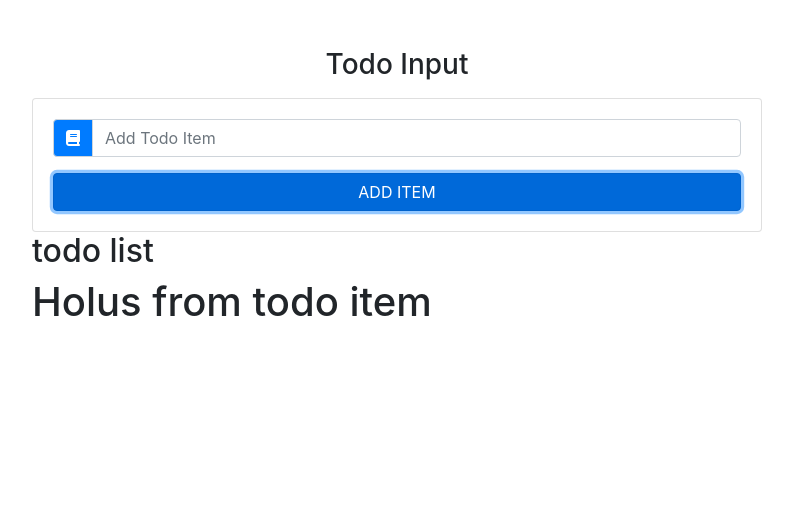
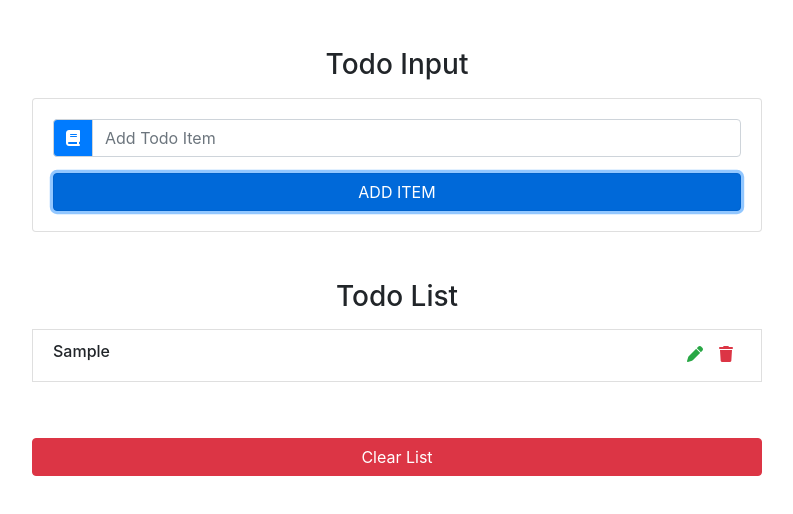
Before and after one commit to saugatdai/react-todo-list, a React (Create React App) app: page / in a window 1280 px wide. Both pictures are taken after typing "Sample" into the empty fields and a click on the button "ADD ITEM". Shown: the top 514 px of the page, without its empty margins (243-1036 px from the left). Built offline with nearby package versions, Linux system fonts and the light colour scheme.

Commit message:
Edit and delete remaining

```diff
--- a/src/App.js
+++ b/src/App.js
@@ -29,7 +29,7 @@
       item: '',
       id: uuid(),
       editItem: false
-    }, () => console.log(this.state));
+    });
   };
   clearList = (e) => { console.log('clearList') }
   handleDelete = (id) => { console.log(`handleDelete ${id}`) }
@@ -44,7 +44,7 @@
               todo input
               </h3>
             <TodoInput item={this.state.item} handleChange={this.handleChange} handleSubmit={this.handleSubmit} editItem={this.state.editItem} />
-            <TodoList items={this.state.items} clearList={this.clearList} handleDelete={this.handleDelete} handelEdit={this.handelEdit} />
+            <TodoList items={this.state.items} clearList={this.clearList} handleDelete={this.handleDelete} handleEdit={this.handelEdit} />
           </div>
         </div>
       </div>
--- a/src/components/TodoItem.js
+++ b/src/components/TodoItem.js
@@ -2,8 +2,19 @@
 
 export default class TodoItem extends Component {
     render() {
+        const { title, handleDelete, handleEdit } = this.props;
         return (
-            <h1>Holus from todo item</h1>
+            <li className="list-group-item text-capitalize d-flex justify-content-between my-2">
+                <h6>{title}</h6>
+                <div className="todo-icon">
+                    <span className="mx-2 text-success" onClick={handleEdit}>
+                        <i className="fas fa-pen"></i>
+                    </span>
+                    <span className="mx-2 text-danger" onClick={handleDelete}>
+                        <i className="fas fa-trash"></i>
+                    </span>
+                </div>
+            </li>
         )
     }
 }
--- a/src/components/TodoList.js
+++ b/src/components/TodoList.js
@@ -1,13 +1,27 @@
 import React, { Component } from 'react';
 import Item from './TodoItem';
+import TodoItem from './TodoItem';
 
 export default class TodoList extends Component {
     render() {
+        const { items, clearList, handleDelete, handleEdit } = this.props;
         return (
-            <section>
-                <h2>todo list</h2>
-                <Item />
-            </section>
+            <ul className="list-group my-5">
+                <h3 className="text-capitalize text-center">todo list</h3>
+                {
+                    items.map(item => {
+                        return (
+                            <TodoItem
+                                key={item.id}
+                                title={item.title}
+                                handleDelete={() => handleDelete(item.id)}
+                                handleEdit={() => handleEdit(item.id)}
+                            />
+                        );
+                    })
+                }
+                <button type='button' className="btn btn-danger btn-block text-upperCase mt-5" onClick={clearList}>Clear List</button>
+            </ul>
         )
     }
 }
```
